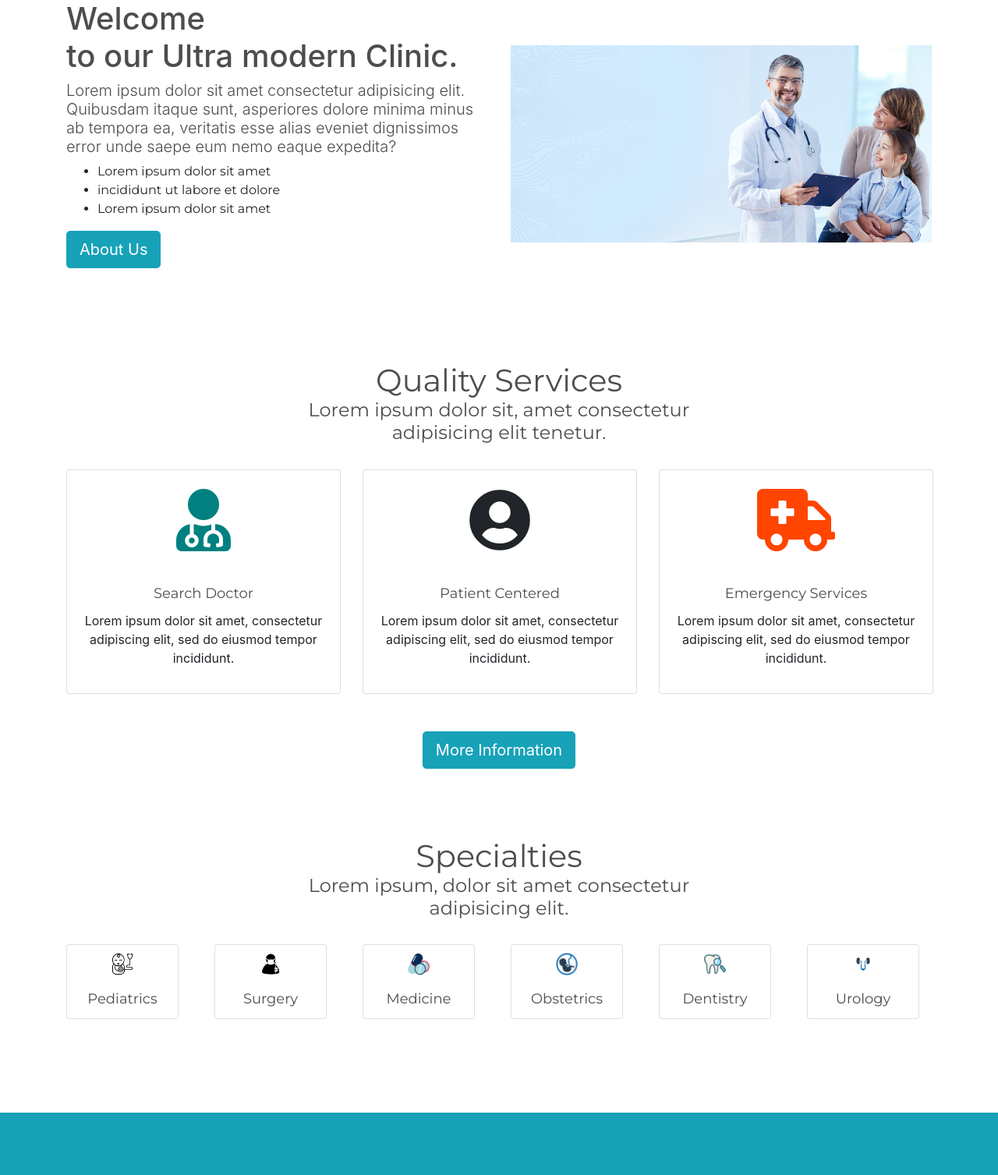
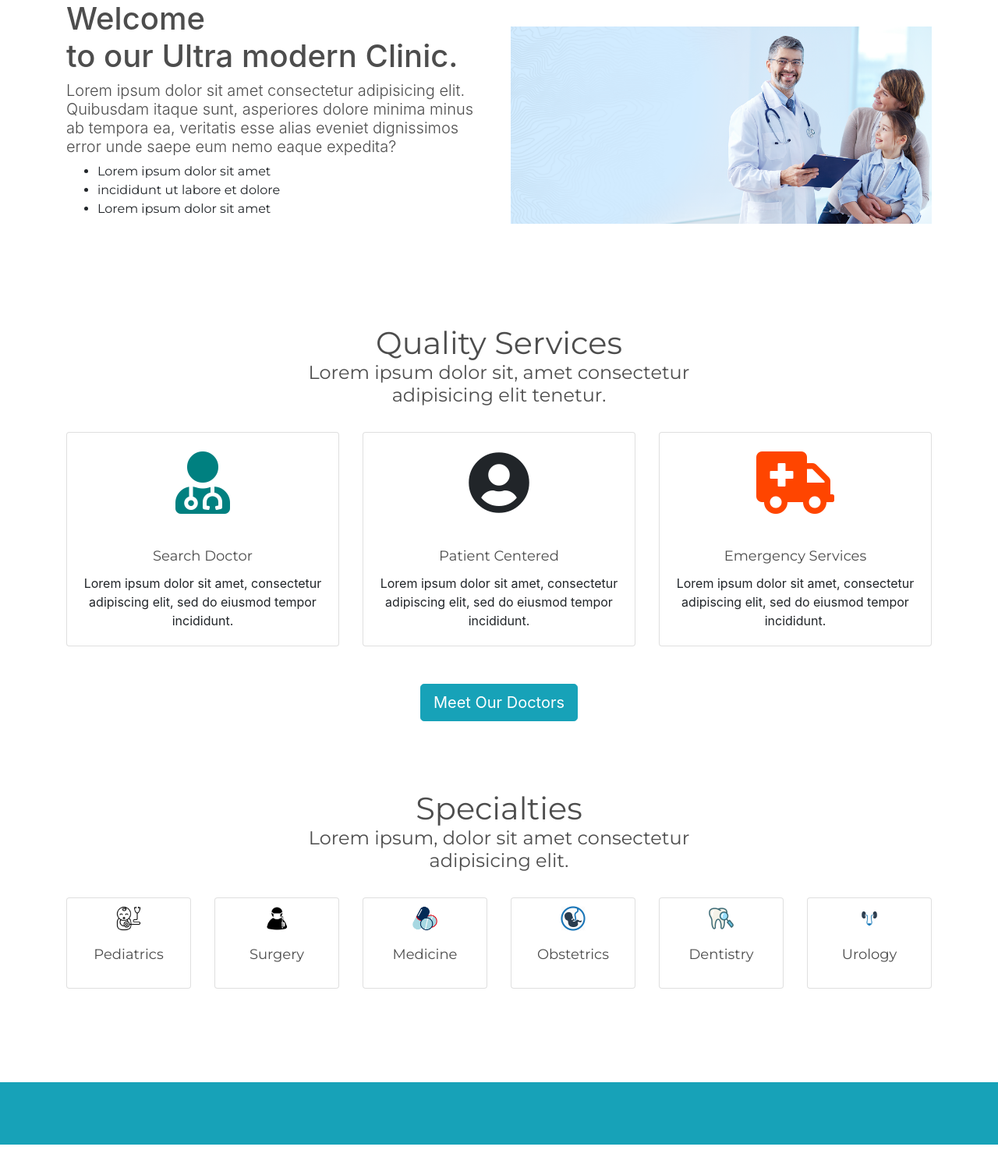
Before and after one commit to yahayakenny/Med_Health, a Django app: page / in a window 1280 px wide. Shown: the part 923-2430 px from the top of the page at 78% size. After the commit the page ends 2391 px from the top, so only its background shows below. Run offline with Django 3.2, Linux system fonts and the light colour scheme; a user stored in the database is signed in; data comes from the database, SQL or seed files in the repository; some libraries are stand-ins or nearby versions.

Commit message:
minor fixes, added postgresql database

```diff
--- a/templates/index.html
+++ b/templates/index.html
@@ -11,7 +11,7 @@
           <img src="{% static 'images/hero.png'%}" alt="" style="width: 100%" />
         </div><br>
       </div>
-      <div class="col-lg-5 col-xs-12 col-md-7">
+      <div class="col-lg-5 col-xs-12 col-md-5">
         <div>
           <div data-aos="fade-left" data-aos-duration="2000" class = "home">
             <h5>Welcome to Med Health,</h5>
@@ -21,7 +21,11 @@
               eiusmod tempor incididunt ut labore et dolore magna aliqua. Quis
               ipsum suspendisse ultrices gravida.Risus cmodo viverra
             </p>
-            <a class="btn btn-info btn-lg" href="{% url 'register' %}" role="button">Register Now</a>
+            {% if user.is_authenticated%}
+              <a class="btn btn-info btn-lg" href="{% url 'book' %}" role="button">Book Appointment</a>
+            {% else %}
+              <a class="btn btn-info btn-lg" href="{% url 'register' %}" role="button">Register</a>
+            {% endif %}
           </div>
         </div>
       </div>
@@ -45,13 +49,6 @@
               <li>incididunt ut labore et dolore</li>
               <li>Lorem ipsum dolor sit amet</li>
             </ul>
-            <a href=""
-              ><input
-                type="submit"
-                value="About Us"
-                class="btn btn-info btn-lg"
-                type="button"
-            /></a>
           </div><br><br>
         </div>
         <div class="col-xs-6 col-lg-6">
@@ -79,7 +76,7 @@
   <div class="container">
     <div class="row">
         <div class="col-lg-4 col-md-6">
-          <div class="card" style="width: 22rem; height: 18rem"><br>
+          <div class="card"><br>
             <i class="fa fa-user-md text-center" aria-hidden="true" style = "color: teal"></i><br>
             <div class="card-body text-center">
               <h5 class="card-title ">Search Doctor</h5>
@@ -88,7 +85,7 @@
           </div>
         </div>
         <div class="col-lg-4 col-md-6">
-          <div class="card" style="width: 22rem; height: 18rem"><br>
+          <div class="card"><br>
             <i class="fa fa-user-circle text-center" aria-hidden="true"></i><br>
             <div class="card-body text-center">
               <h5 class="card-title ">Patient Centered</h5>
@@ -98,7 +95,7 @@
         </div>
 
         <div class="col-lg-4 col-md-6">
-          <div class="card" style="width: 22rem; height: 18rem"><br>
+          <div class="card"><br>
             <i class="fa fa-ambulance text-center" aria-hidden="true" style = "color: orangered"></i><br>
             <div class="card-body text-center">
               <h5 class="card-title">Emergency Services</h5>
@@ -118,12 +115,12 @@
     aria-expanded="false"
     aria-controls="collapseExample"
   >
-    More Information
+    Meet Our Doctors
   </button>
 </p>
 <br />
 <div class="collapse" id="collapseExample">
-  <h1 class="text-center" style="font-size: 50px">Meet Our Doctors</h1>
+  <h1 class="text-center" style="font-size: 50px">Our Doctors</h1>
   <h6 class="text-center lead" style="color: white; font-size: 20px">
     Lorem ipsum dolor sit, amet consectetur adipisicing elit. Cumque inventore
     consectetur.
@@ -133,7 +130,7 @@
     <div class="row">
       {% for doctor in doctors %}
       <div class="col-md-4">
-        <div class="card" style="width: 22rem">
+        <div class="card">
           <img src="{{doctor.image.url}}" alt="" style="width: 100%" />
           <div class="card-body">
             <h3 class="text-center">{{doctor.name}}</h3>
@@ -170,7 +167,7 @@
 <div class="container">
   <div class="row">
       <div class="col-lg-2 col-md-2">
-        <div class="card" style="width: 9rem; height: 6rem">
+        <div class="card" >
           <div class = "text-center">
             <img src="{% static 'images/child.png' %}" alt="" style = "width: 20%" >
           </div>
@@ -180,7 +177,7 @@
         </div>
       </div>
       <div class="col-lg-2 col-md-2">
-        <div class="card" style="width: 9rem; height: 6rem">
+        <div class="card" >
           <div class = "text-center">
             <img src="{% static 'images/surgery.png' %}" alt="" style = "width: 20%" >
           </div>
@@ -191,7 +188,7 @@
       </div>
 
       <div class="col-lg-2 col-md-2">
-        <div class="card" style="width: 9rem; height: 6rem">
+        <div class="card" >
           <div class = "text-center">
             <img src="{% static 'images/med.png' %}" alt="" style = "width: 20%" >
           </div>
@@ -201,7 +198,7 @@
         </div>
       </div>
       <div class="col-lg-2 col-md-2">
-        <div class="card" style="width: 9rem; height: 6rem">
+        <div class="card" >
           <div class = "text-center">
             <img src="{% static 'images/obs.png' %}" alt="" style = "width: 20%" >
           </div>
@@ -211,7 +208,7 @@
         </div>
       </div>
       <div class="col-lg-2 col-md-2">
-        <div class="card" style="width: 9rem; height: 6rem">
+        <div class="card" >
           <div class = "text-center">
             <img src="{% static 'images/tooth.png' %}" alt="" style = "width: 20%" >
           </div>
@@ -221,7 +218,7 @@
         </div>
       </div>
       <div class="col-lg-2 col-md-2">
-        <div class="card" style="width: 9rem; height: 6rem">
+        <div class="card" >
           <div class = "text-center">
             <img src="{% static 'images/uro.jpg' %}" alt="" style = "width: 20%" >
           </div>
```
